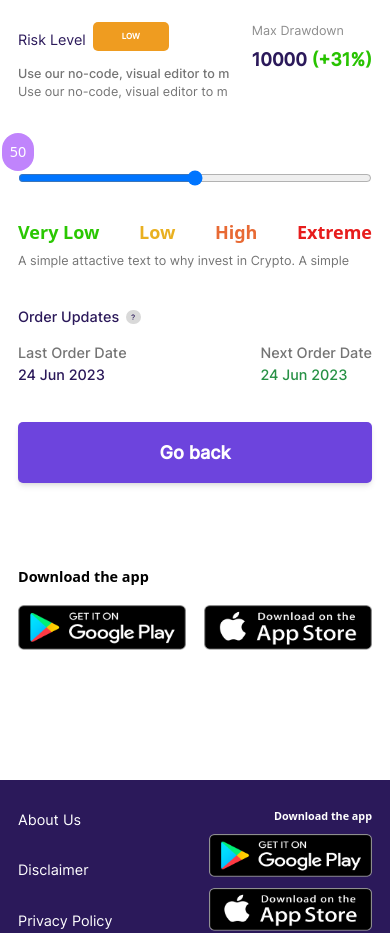
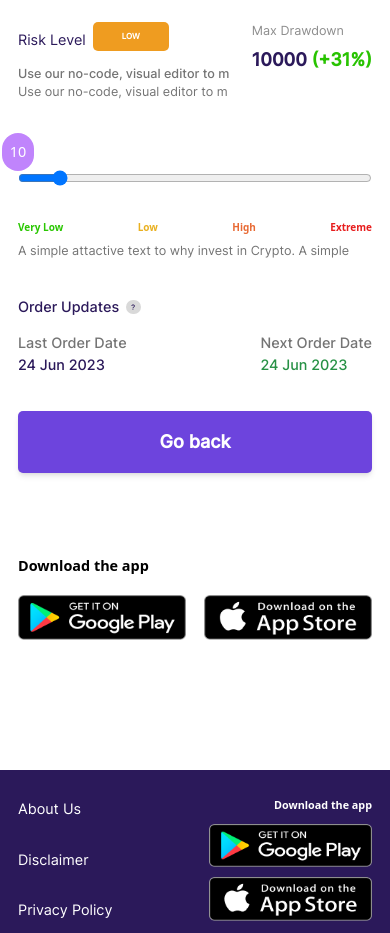
Before and after one commit to mufaqar/fundgazer-blog, a Next.js app: page /spromma in a window 390 px wide. Shown: the part 880-1813 px from the top of the page. Built offline with nearby package versions, Linux system fonts and the light colour scheme; what @lyket/react would draw is missing.

Commit message:
Step1 mbl

```diff
--- a/components/steps/mainform.js
+++ b/components/steps/mainform.js
@@ -34,14 +34,14 @@ const MainForm = () => {
 
     return (
         <main>
-            <section className={`md:pt-40 pt-32 md:pb-32 px-5 md:bg-[#F7F7F9] `}>
+            <section className={`pt-40 md:pb-32 px-5 md:bg-[#F7F7F9] `}>
                 <div className='container mx-auto'>
                     <h2 className='md:text-[48px] text-2xl leading-[64px] font-semibold font-interRegular text-skin-primary'>
                         Customize <span className='text-black'>
                             and Create
                         </span>
                     </h2>
-                    <div className={`grid md:grid-cols-3 grid-cols-1 md:gap-16 gap-0 mt-5 ${activeTab === 0 ? "block" : "hidden"}`}>
+                    <div className={`grid md:grid-cols-3 grid-cols-1 md:gap-16 gap-0 mt-5 ${activeTab === 0 ? "block" : "md:hidden block"}`}>
                         <p className='md:text-[22px] md:leading-[36.4px] text-sm font-normal font-interRegular max-w-[392px]'>
                             Every strategy on Composer is fully
                             editable. Swap out assets, adjust
@@ -60,7 +60,7 @@ const MainForm = () => {
                             parameters.
                         </p>
                     </div>
-                    <div className={`mt-5 ${activeTab >= 1 ? "block" : "hidden"}`}>
+                    <div className={`mt-5 ${activeTab >= 1 ? "md:block hidden" : "hidden"}`}>
                         <ul className='flex flex-row overflow-hidden w-full [&>*:nth-child(4)>div]:w-0'>
                             {formElements.map((item, idx) => {
                                 return (
@@ -82,7 +82,7 @@ const MainForm = () => {
             </section>
 
             <section className={`md:-mt-14 mb-16`}>
-                <div className='md:bg-[#F2EDFF] shadow-md max-w-[1137px] mx-auto px-5 rounded-[5px] py-10'>
+                <div className='md:bg-[#F2EDFF] md:shadow-md max-w-[1137px] mx-auto px-5 rounded-[5px] py-10'>
                     <div>
                         {
                             formElements[activeTab]
--- a/components/steps/progressbar.js
+++ b/components/steps/progressbar.js
@@ -1,7 +1,7 @@
 import React, { useEffect, useState } from 'react'
 
 function Progressbar() {
-    const [value, setValue] = useState(50);
+    const [value, setValue] = useState(10);
 
     useEffect(() => {
         const range = document.querySelector("input[type=range]");
@@ -15,7 +15,7 @@ function Progressbar() {
 
     return (
         <div>
-            <div className="range-wrap relative flex h-[11px] w-full items-center">
+            <div className={`range-wrap relative flex h-[11px] w-full items-center `}>
                 <input
                     className="range relative flex w-full"
                     aria-valuemin={0}
@@ -30,22 +30,22 @@ function Progressbar() {
                 />
                 <div
                     id="tooltip"
-                    className={`bubble absolute top-[-40px] flex h-[38px] w-[32px] -translate-x-1/2 items-center justify-center rounded-full bg-purple-400 align-middle text-body-medium text-white`}
+                    className={`bubble absolute top-[-40px] flex h-[38px] w-[32px] -translate-x-1/2 items-center justify-center rounded-full bg-purple-400 align-middle text-body-medium text-white `}
                 >
                     {value}
                 </div>
             </div>
             <div className='flex flex-row justify-between mt-10'>
-                <p className='text-xl font-semibold text-[#2AC702] '>
+                <p className='md:text-xl text-[10px] font-semibold text-[#2AC702] '>
                     Very Low
                 </p>
-                <p className='text-xl font-semibold text-[#E9B020] '>
+                <p className='md:text-xl text-[10px] font-semibold text-[#E9B020] '>
                     Low
                 </p>
-                <p className='text-xl font-semibold text-[#E86A34] '>
+                <p className='md:text-xl text-[10px] font-semibold text-[#E86A34] '>
                     High
                 </p>
-                <p className='text-xl font-semibold text-[#E71D1D] '>
+                <p className='md:text-xl text-[10px] font-semibold text-[#E71D1D] '>
                     Extreme
                 </p>
             </div>
--- a/components/steps/step-one.js
+++ b/components/steps/step-one.js
@@ -25,7 +25,7 @@ export default function Step1() {
             </div>
             <div className='flex md:flex-row flex-col gap-8 justify-between'>
                 <div className='md:w-[68%]'>
-                    <h3 className='text-4xl leading-5 font-semibold font-interMedium text-skin-primary mb-5'>
+                    <h3 className='md:text-4xl md:leading-5 text-base font-semibold font-interMedium text-skin-primary mb-5'>
                         Step 1
                     </h3>
                     <p className='md:text-2xl text-sm font-bold font-interRegular mt-3'>
--- a/components/steps/step-three.js
+++ b/components/steps/step-three.js
@@ -2,14 +2,13 @@ import React from 'react'
 import AlertBox from '../alert-box'
 import { BsArrowDownShort, BsQuestionLg } from 'react-icons/bs'
 import Image from 'next/image'
-import Link from 'next/link'
 
 function Step3() {
     return (
         <div className='max-w-[901px] mx-auto'>
             <div className='flex justify-between items-center max-w-[901px] mx-auto'>
                 <div>
-                    <h3 className='text-4xl leading-5 font-semibold font-interMedium text-skin-primary mb-5'>
+                    <h3 className='md:text-4xl md:leading-5 text-base font-semibold font-interMedium text-skin-primary mb-5'>
                         Step 3
                     </h3>
                     <p className='text-xl font-medium font-interRegular text-[#747474] mt-3'>
--- a/components/steps/step-two.js
+++ b/components/steps/step-two.js
@@ -7,13 +7,13 @@ export default function Step2() {
         <div className='max-w-[901px] mx-auto'>
             <div className='flex md:flex-row flex-col gap-8 justify-between'>
                 <div className='md:w-[68%]'>
-                    <h3 className='text-4xl leading-5 font-semibold font-interMedium text-skin-primary mb-5'>
+                    <h3 className='md:text-4xl md:leading-5 text-base font-semibold font-interMedium text-skin-primary mb-5'>
                         Step 2
                     </h3>
-                    <p className='text-2xl font-bold font-interRegular mt-3'>
+                    <p className='md:text-2xl text-sm font-bold font-interRegular mt-3'>
                         Select your risk level
                     </p>
-                    <p className='text-xl font-normal font-interRegular mt-3 max-w-[440px]'>
+                    <p className='md:text-xl text-xs font-normal font-interRegular mt-3 max-w-[440px]'>
                         Use our no-code, visual editor to modify
                         symphonies or create your own from scratch.
                     </p>
```
